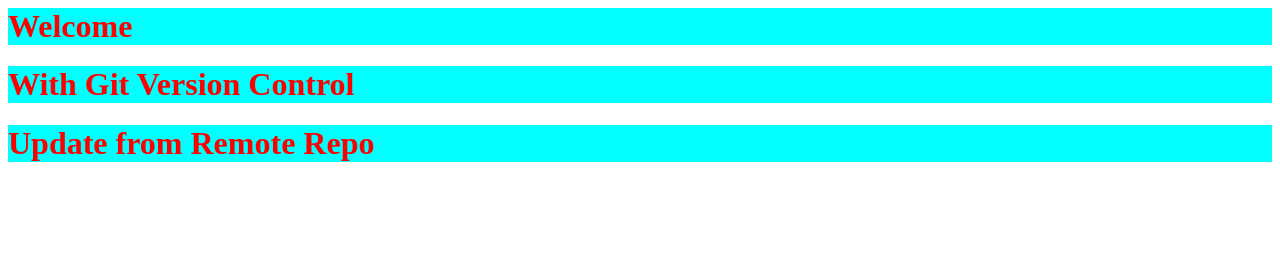
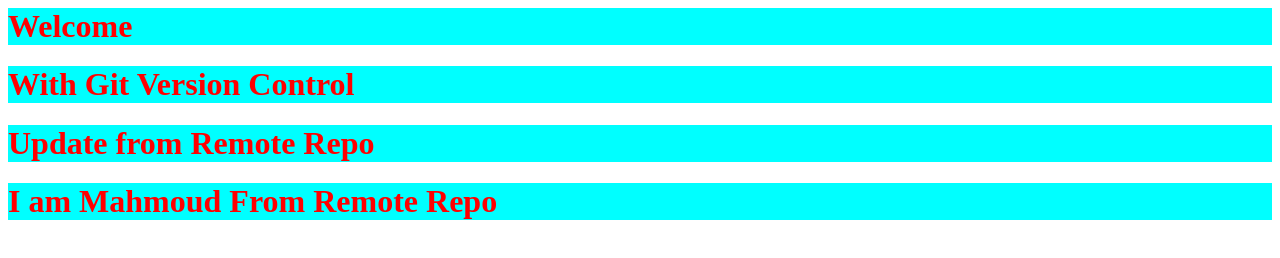
Before and after one commit to NawalZaki/MearnBeniSuif, a plain HTML site: page Honepage.html in a window 1280 px wide. Drawn offline with Linux system fonts and the light colour scheme.

Commit message:
Update Honepage.html

```diff
--- a/Honepage.html
+++ b/Honepage.html
@@ -9,5 +9,6 @@
     <h1>Welcome</h1>
     <h1>With Git Version Control</h1>
     <h1>Update from Remote Repo</h1>
+    <h1>I am Mahmoud From Remote Repo</h1>
 </body>
 </html>
```
